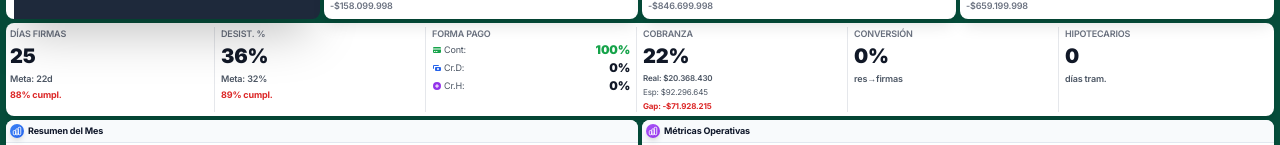
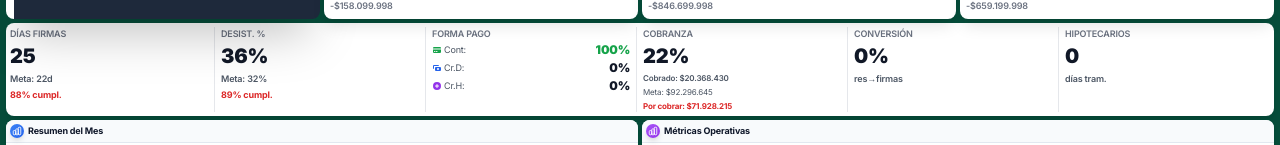
Before and after one commit to hernanazocar/indicadores-kpis, a Next.js app: page /demo in a window 1280 px wide. Shown: the part 195-340 px from the top of the page. Built offline with nearby package versions, Linux system fonts and the light colour scheme.

Commit message:
fix: mejorar etiquetas en card cobranza - Cobrado/Meta/Por cobrar

```diff
--- a/app/demo/page.tsx
+++ b/app/demo/page.tsx
@@ -174,10 +174,10 @@ export default function DemoPage() {
             <div className="border-r border-gray-200 pr-1.5">
               <div className="text-[9px] text-gray-500 uppercase mb-0.5 font-semibold">Cobranza</div>
               <div className="text-xl font-black text-gray-900 mb-0.5">{Math.round((kpiData.cobradoRealCLP / kpiData.cobranzaEsperadaCLP) * 100)}%</div>
-              <div className="text-[8px] text-gray-600 font-semibold mb-0.5">Real: ${kpiData.cobradoRealCLP.toLocaleString('es-CL')}</div>
-              <div className="text-[8px] text-gray-600 mb-0.5">Esp: ${kpiData.cobranzaEsperadaCLP.toLocaleString('es-CL')}</div>
+              <div className="text-[8px] text-gray-600 font-semibold mb-0.5">Cobrado: ${kpiData.cobradoRealCLP.toLocaleString('es-CL')}</div>
+              <div className="text-[8px] text-gray-600 mb-0.5">Meta: ${kpiData.cobranzaEsperadaCLP.toLocaleString('es-CL')}</div>
               <div className={`text-[8px] font-bold ${kpiData.cobradoRealCLP >= kpiData.cobranzaEsperadaCLP ? 'text-green-600' : 'text-red-600'}`}>
-                Gap: -${(kpiData.cobranzaEsperadaCLP - kpiData.cobradoRealCLP).toLocaleString('es-CL')}
+                Por cobrar: ${(kpiData.cobranzaEsperadaCLP - kpiData.cobradoRealCLP).toLocaleString('es-CL')}
               </div>
             </div>
 
```
